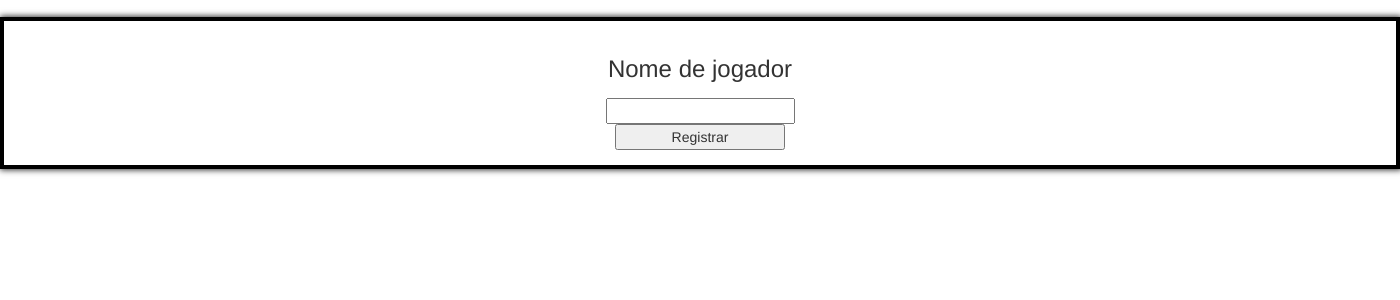
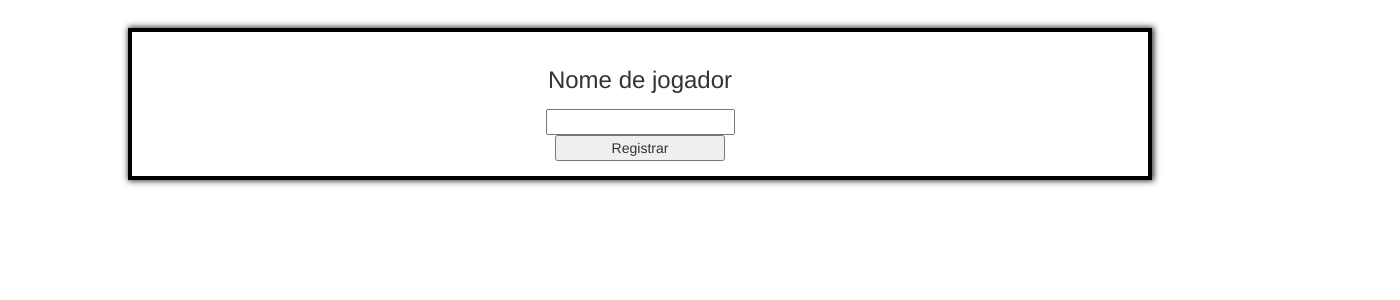
Before and after one commit to GCrispino/BatalhaNaval, a React (Create React App) app in the folder cliente/: page / in a window 1280 px wide. Shown: the top 300 px of the page, 1400 px wide, since content can reach past the window. Built offline with nearby package versions, Linux system fonts and the light colour scheme.

Commit message:
Mudar tamanho da tela principal para unidade de % ao invés de em

```diff
--- a/cliente/src/index.css
+++ b/cliente/src/index.css
@@ -6,15 +6,14 @@ body {
 
 .spinner{
   margin-top: 2em;
-  margin-bottom: 4em;
 }
 
 #root{
   box-shadow: 1px 0px 6px 1px;
   text-align: center;
-  width: 100em;
+  width: 80%;
   margin: auto;
-  margin-top: 1.2em;
+  margin-top: 2em;
   border: 4px solid black;
   padding: 1.1em;
 }
```
